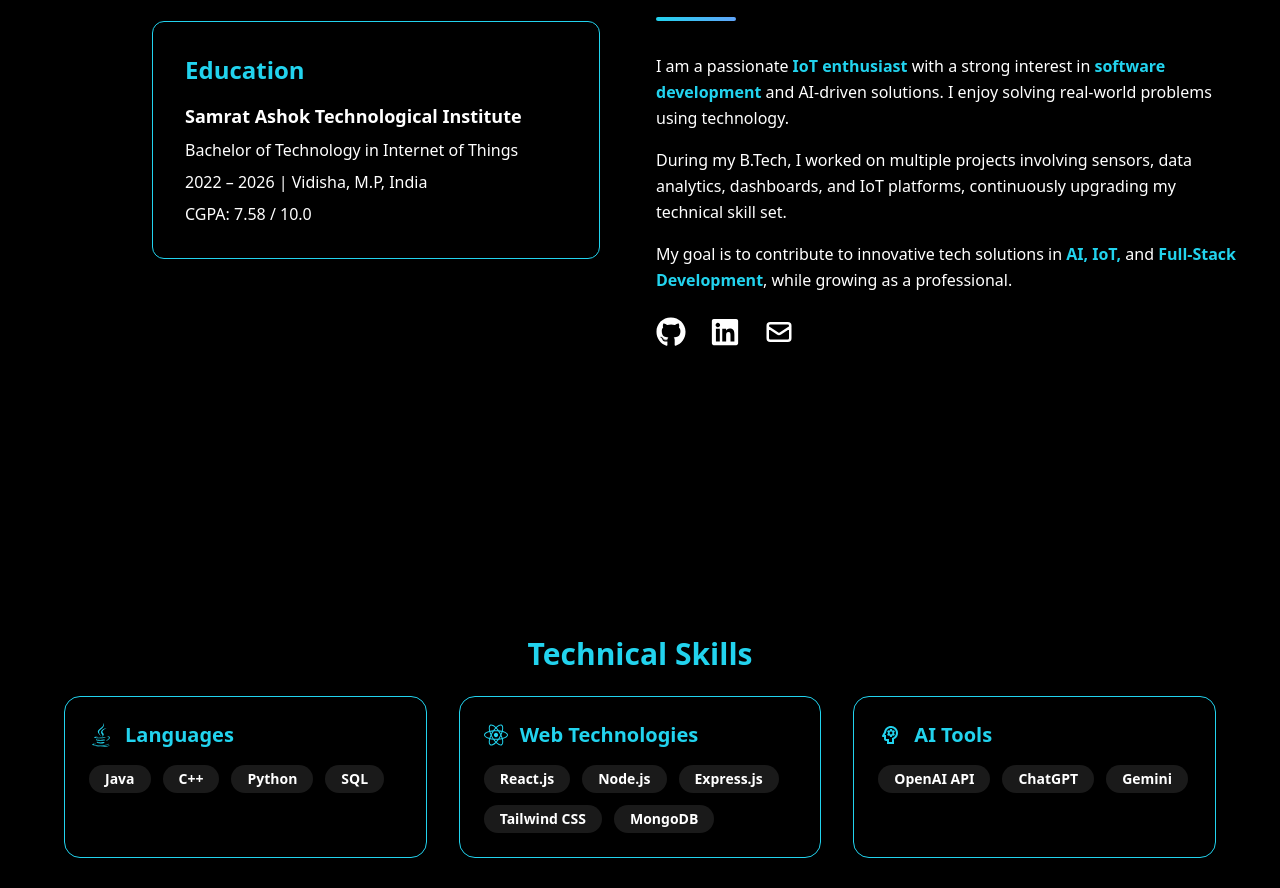
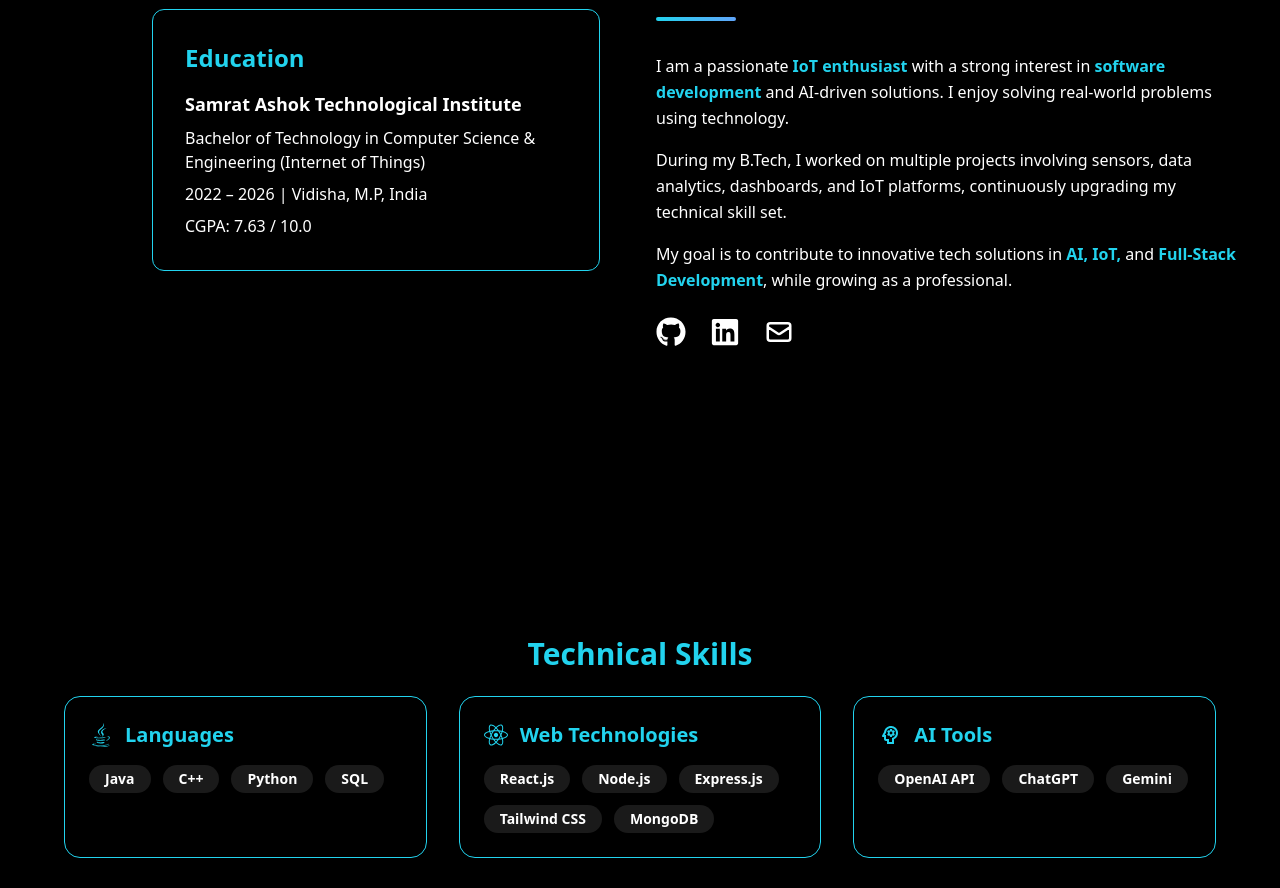
Before and after one commit to rajeshwarivyas8/Portfolio, a React (Vite) app: page / in a window 1280 px wide. Shown: the part 1060-1948 px from the top of the page. Built offline with nearby package versions, Linux system fonts and the light colour scheme.

Commit message:
Update About.jsx

```diff
--- a/src/components/About.jsx
+++ b/src/components/About.jsx
@@ -18,9 +18,9 @@ export default function About() {
             <p className="font-semibold text-lg">
               Samrat Ashok Technological Institute
             </p>
-            <p>Bachelor of Technology in Internet of Things</p>
+            <p>Bachelor of Technology in Computer Science & Engineering (Internet of Things)</p>
             <p>2022 – 2026 | Vidisha, M.P, India</p>
-            <p className="font-medium">CGPA: 7.58 / 10.0</p>
+            <p className="font-medium">CGPA: 7.63 / 10.0</p>
           </div>
         </div>
       </div>
```
